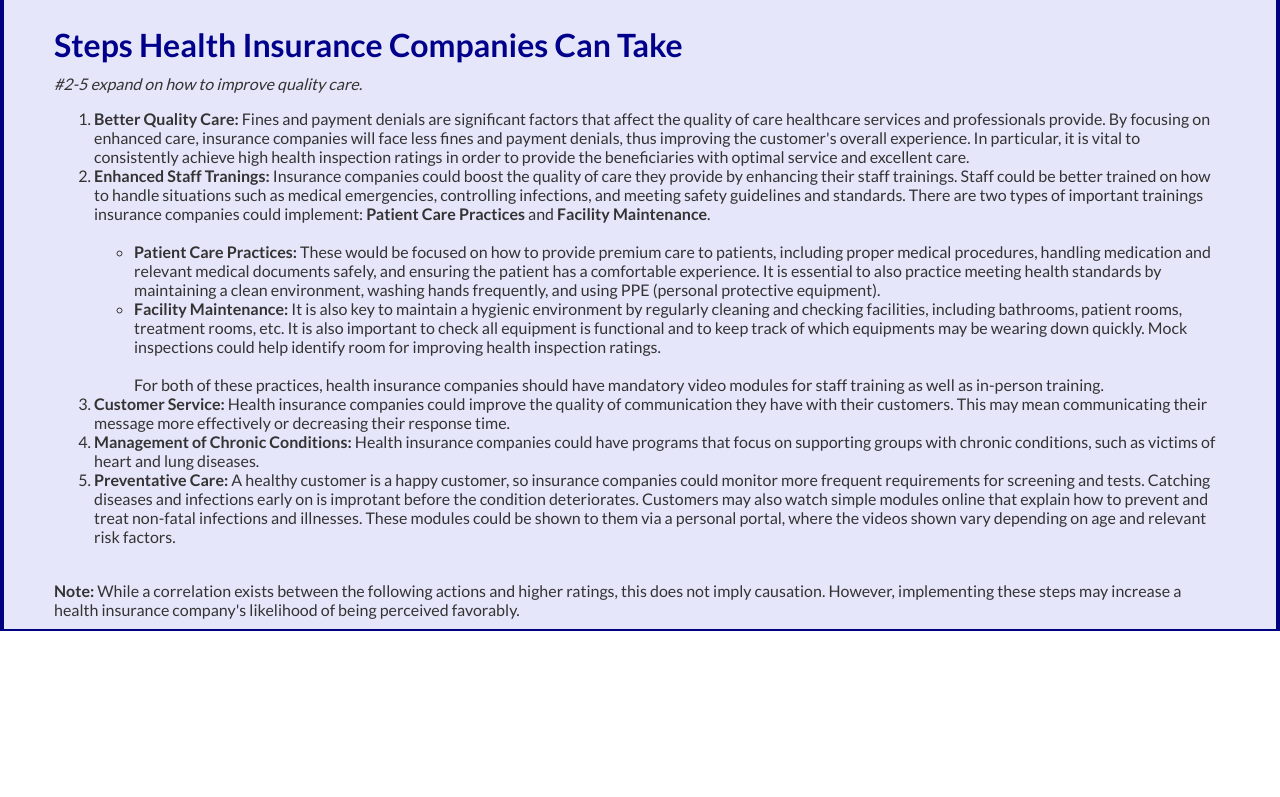
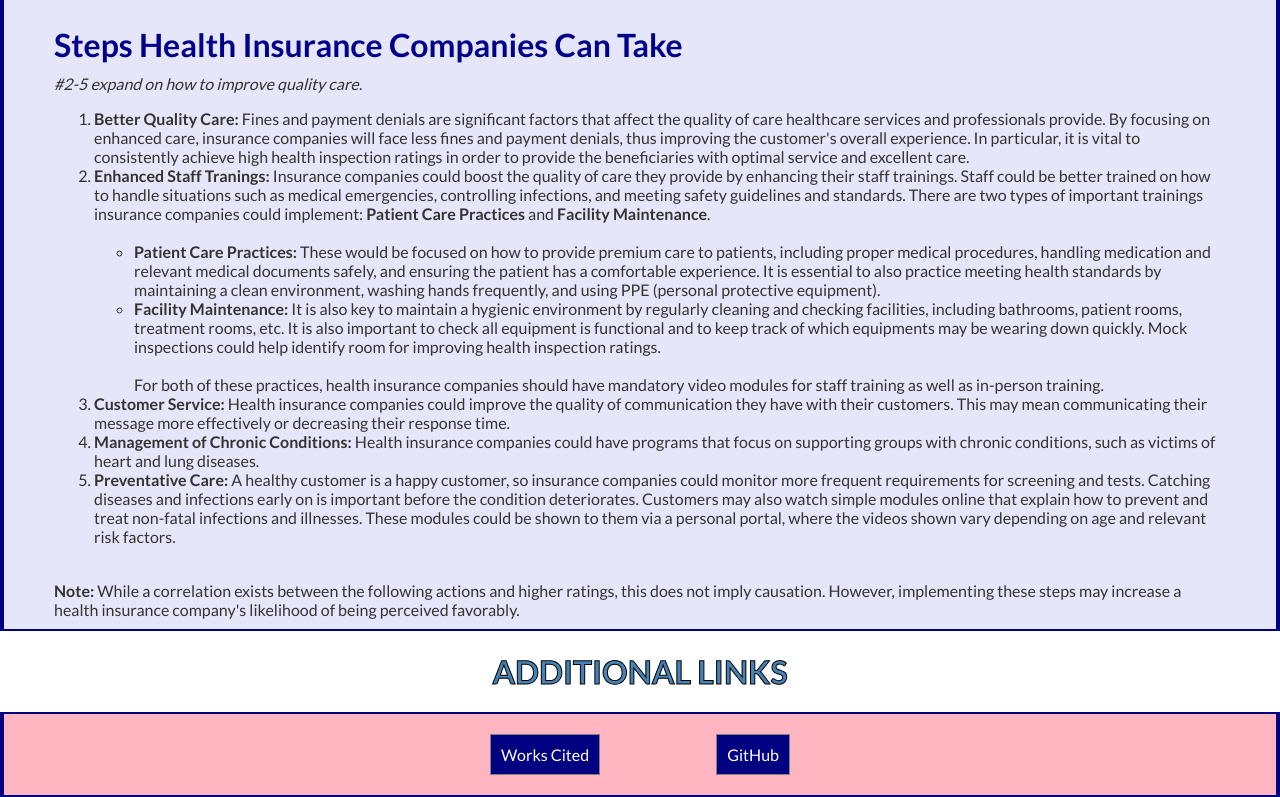
Before and after one commit to heiditam/medicare_stars_website, a Svelte app in the folder svelte-app/: page / in a window 1280 px wide. Shown: the part 9415-10212 px from the top of the page. Before the commit the page ends 10046 px from the top, so only its background shows below. Built offline with nearby package versions, Linux system fonts and the light colour scheme; no server answers.

Commit message:
tue sept 10 10:37 pm

```diff
--- a/svelte-app/src/App.svelte
+++ b/svelte-app/src/App.svelte
@@ -502,13 +502,21 @@
 			<li><b>Management of Chronic Conditions: </b>Health insurance companies could have programs that focus on supporting groups with
 				 chronic conditions, such as victims of heart and lung diseases. </li>
 			<li><b>Preventative Care: </b>A healthy customer is a happy customer, so insurance companies could monitor more frequent requirements
-				 for screening and tests. Catching diseases and infections early on is improtant before the condition deteriorates. Customers
+				 for screening and tests. Catching diseases and infections early on is important before the condition deteriorates. Customers
 				 may also watch simple modules online that explain how to prevent and treat non-fatal infections and illnesses. These modules
 				  could be shown to them via a personal portal, where the videos shown vary depending on age and relevant risk factors. </li>
 
 		</ol>
 		<br>
-		<b>Note: </b> While a correlation exists between the following actions and higher ratings, this does not imply causation. However, implementing these steps may increase a health insurance company's likelihood of being perceived favorably.
+		<b>Note: </b> While a correlation exists between the following actions and higher ratings, this does not imply causation.
+		 However, implementing these steps may increase a health insurance company's likelihood of being perceived favorably.
+	</div>
+	<h1>Additional Links</h1>
+	<div class='pink_box'>
+		<div style='display:flex; justify-content:space-between; width:300px;'>
+			<a href='https://docs.google.com/document/d/1xPBsm6Xnv7x20dzEuUOr6x0PXMItEABKPlU18cWJqxA/edit' class='button'>Works Cited</a>
+			<a href='https://github.com/heiditam/medicare_stars_website' class='button'>GitHub</a>
+		</div>
 
 	</div>
 
@@ -585,6 +593,20 @@
 		text-align: left;
 	}
 
+	.pink_box{
+		width: 100%;
+		box-sizing: border-box;
+		background-color: lightpink;
+		border: 4px solid navy;
+		border-bottom: 2px solid navy;
+		border-top: 2px solid navy;
+		font-family: 'Lato', sans-serif;
+		font-size: 1em;
+		justify-content: center;
+		align-items: center;
+		display: flex;
+	}
+
 	.df1{
 		max-height: 500px;
 		overflow:auto;
@@ -624,6 +646,16 @@
 		font-family: 'Lato', sans-serif;
 	}
 
+	.button{
+		background-color: navy;
+		border: 0.5px solid grey;
+		color: white;
+		text-align: center;
+		font-family: 'Lato', sans-serif;
+		padding: 10px;
+		margin: 20px 0px;
+	}
+
 
 	@media (min-width: 640px) {
 		main {
```
